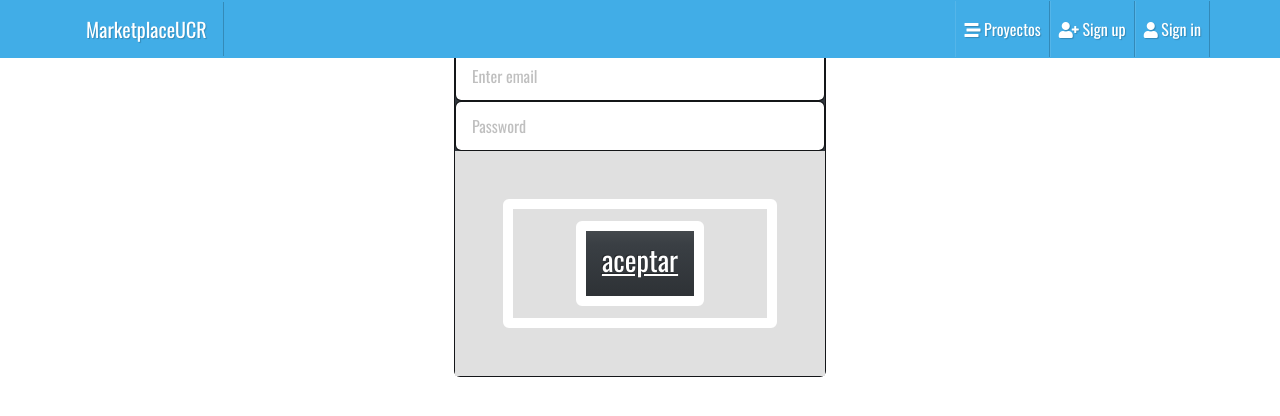
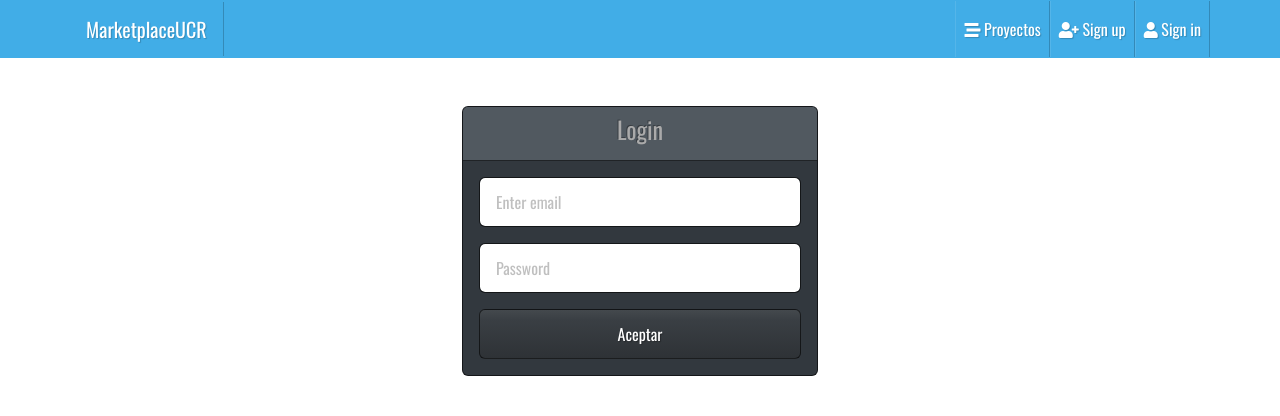
Before and after one commit to RafaelSS427/marketplace-ucr, a React (Create React App) app: page /login in a window 1280 px wide. Shown: the top 416 px of the page. Built offline with nearby package versions, Linux system fonts and the light colour scheme.

Commit message:
Se arreglaron los errores

```diff
--- a/src/App.js
+++ b/src/App.js
@@ -12,7 +12,7 @@ const App = () => {
               <Route path='/registro' component={ Registro } />
               <Route path='/login' component={ Login } />
               <Route path='/catalogo' component={ Catalogo } />
-               <Route path='/HistorialVendedor' component={ HistorialVendedor } />
+              <Route path='/HistorialVendedor' component={ HistorialVendedor } />
           </Switch>
       </div>
     </ Router>
--- a/src/components/HistorialVendedor/Cards/Card.js
+++ b/src/components/HistorialVendedor/Cards/Card.js
@@ -1,7 +1,5 @@
 import React from 'react';
 import './Card.css';
-import 'bootswatch/dist/slate/bootstrap.min.css';
-import 'bootstrap/dist/css/bootstrap.min.css';
 
 const Card = ({title,imageSource,subtitle,fecha,buton}) =>{
 
@@ -11,7 +9,7 @@ return (
             <div className="image-container d-flex justify-content-center">
                 <img src={imageSource} alt=""/>
             </div>
-             <div className='card-content '>
+            <div className='card-content'>
                 <div className="card-title">
                     <h3>{title}</h3>
                 </div>
@@ -21,9 +19,7 @@ return (
                     <p className="card-text text">{fecha} </p>
                 </div>
                 <div className="btn d-flex justify-content-center">
-                	<button>
-                    	<a href="#" className="btn btn-primary">{buton}</a>
-                	</button>
+                    <button className="btn btn-primary">{buton}</button>
                 </div>
             </div>
         </div>
--- a/src/components/HistorialVendedor/HistorialVendedor.css
+++ b/src/components/HistorialVendedor/HistorialVendedor.css
@@ -13,7 +13,7 @@
 }
 
 .card-container{
-	whidth:  300px;
+	width:  300px;
 	overflow: hidden;
 	box-shadow: 0px 10px 20px -10px #000 ;
 	transition: .2s;
@@ -26,4 +26,11 @@ transform: translateY(-4px);
 	overflow: hidden;
 	height: 200px;
 	width: 100% ;
-	}
+}
+
+.panel-user {
+	width: 100%;
+	height: 100vh;
+	background-color: #e0e0e0;
+	color: #001f3f;
+}
--- a/src/components/HistorialVendedor/HistorialVendedor.js
+++ b/src/components/HistorialVendedor/HistorialVendedor.js
@@ -1,10 +1,10 @@
 import React from 'react'
 import Card from './Cards/Card'
-import 'bootstrap/dist/css/bootstrap.min.css';
 import  image1 from './img/agregar_proyecto_1.jpg'
 import image2 from './img/historial_proyecto1.jpg'
 import image3 from './img/historial_proyecto2.jpg'
 import image4 from './img/historial_proyecto3.jpg'
+import './HistorialVendedor.css'
 
 const cards = [
     {
@@ -44,26 +44,20 @@ const cards = [
 const HistorialVendedor = () => {
 
     return (
-<>
-       <div className = "container-fluid p-5 section-one " >
-
+            <div className="panel-user">
+                <div className = "container-fluid p-5" >
+                    <div className = "container-fluid p-5" >
+                        <h2 className = "display-3 d-flex justify-content-center" > Panel vendedor </h2>
+                        <h3 className = "mb-5 d-flex justify-content-center" > Puedes ver la información de ventas del usuario </h3>
                     </div>
-     <div className = "container-fluid p-5 section-one " >
-
-
-        <h2 className = "display-3 d-flex justify-content-center" > Historial vendedor < /h2>
-        <h3 className = "mb-5 d-flex justify-content-center" > puedes ver la información de ventas del usuario < /h3>
-
-
-
+                </div>
 
                 <div className="container d-flex justify-content-center">
                     <div className="row">
                     {
 
-
                         cards.map(card => (
-            <div class="col-md-3" key={card.id}>
+                            <div className="col-md-3" key={card.id}>
                             <Card title={card.title} imageSource={card.image} subtitle={card.subtitle} fecha={card.subheader} buton={card.btn}/>
 
                             </div>
@@ -72,8 +66,8 @@ const HistorialVendedor = () => {
 
                     </div>
                 </div>
+
             </div>
-</>
     )
 
 }
--- a/src/components/catalogo/Catalogo.js
+++ b/src/components/catalogo/Catalogo.js
@@ -40,7 +40,7 @@ const Publicacion = ({id}) => {
 
 const Catalogo = () => {
     return(
-        <div className="catalogo-container mt-5">
+        <div className="catalogo-container">
             <div className="container p-4">
                 <div className="row">
                     <div className="col-6 col-md-4 p-4 catalogo-container-style filtro">
--- a/src/components/login/Login.css
+++ b/src/components/login/Login.css
@@ -1,41 +1,41 @@
-.appStyle = {
+.appStyle {
     height: 250px;
     display: flex;
 }
 
-.formStyle = {
+.formStyle {
     margin: auto;
     padding: 10px;
     border: 1px solid #c9c9c9;
-    borderRadius: 5px;
+    border-radius: 5px;
     background: #f5f5f5;
     width: 220px;
     display: block
-};
+}
 
-.labelStyle = {
+.labelStyle {
     margin: 10px 0 5px 0;
-    fontFamily: Arial, Helvetica, sans-serif;
-    fontSize: 15px
-};
+    font-family: Arial, Helvetica, sans-serif;
+    font-size: 15px
+}
 
-.inputStyle = {
+.inputStyle {
     margin: 5px 0 10px 0;
     padding: 5px;
     border: 1px solid #bfbfbf;
-    borderRadius: 3px;
-    boxSizing: border-box;
+    border-radius: 3px;
+    box-sizing: border-box;
     width: 100%
-};
+}
 
-.submitStyle = {
+.submitStyle {
     margin: 10px 0 0 0;
     padding: 7px 10px;
     border: 1px solid #efffff;
-    borderRadius: 3px;
+    border-radius: 3px;
     background: #3085d6;
     width: 100%;
-    fontSize: 15px;
+    font-size: 15px;
     color: white;
     display: block;
-};
+}
--- a/src/components/login/Login.js
+++ b/src/components/login/Login.js
@@ -1,46 +1,33 @@
 import React from 'react';
 import { Link } from 'react-router-dom'
-import 'bootstrap/dist/css/bootstrap.min.css';
-import 'bootswatch/dist/slate/bootstrap.min.css';
 import './Login.css'
 
 
 const Login = () => {
 
-
     return (
     <>
+      <div className="container mt-lg-5">
+          <div className="row d-flex justify-content-center">
+            <div className="col-4 col-md-4">
+              <div className="card">
+                <div className="card-header text-center">
+                  <h4>Login</h4>
+                </div>
+                <div className="card-body">
+                  <div className="mb-3">
+                      <input type="email" className="form-control" aria-describedby="emailHelp" placeholder="Enter email" />
+                  </div>
 
-    <h3 className= "title-h3 d-flex justify-content-center">Estamos en el Login</h3>
-    <div className="container d-flex justify-content-center">
-    <div className="card col-12 col-lg-4 login-card mt-2 hv-center">
+                  <div className="mb-3">
+                    <input type="password" className="form-control" id="password" placeholder="Password" />
+                  </div>
 
-      <input type="email"
-                       className="form-control"
-                       id="email"
-                       aria-describedby="emailHelp"
-                       placeholder="Enter email"
-
-                />
-
-      <input type="password"
-                        className="form-control"
-                        id="password"
-                        placeholder="Password"
-                    />
-        <div className="container-fluid p-5 section-one ">
-
-        <div className="btn d-flex justify-content-center">
-
-
-                <a href="#" className="btn btn-primary">
-                    <h3><Link to="/HistorialVendedor">aceptar</Link></h3>
-                </a>
-
-
-        </div>
-      </div>
-      </div>
+                  <Link to="/HistorialVendedor" className="btn btn-primary w-100">Aceptar</Link>
+                </div>
+              </div>
+            </div>
+          </div>
       </div>
       </>
     );
--- a/src/components/navigation/Navigation.js
+++ b/src/components/navigation/Navigation.js
@@ -5,7 +5,7 @@ const Navigation = () => {
     const pointer = { cursor: 'pointer' }
 
     return(
-        <div className="navbar navbar-expand-lg fixed-top navbar-light-blue bg-light-blue">
+        <div className="navbar navbar-expand-lg navbar-light-blue bg-light-blue">
             <div className="container">
                 <Link to="/" className="navbar-brand">
                     MarketplaceUCR
```
Lines whose indentation alone changed are shown as unchanged.
